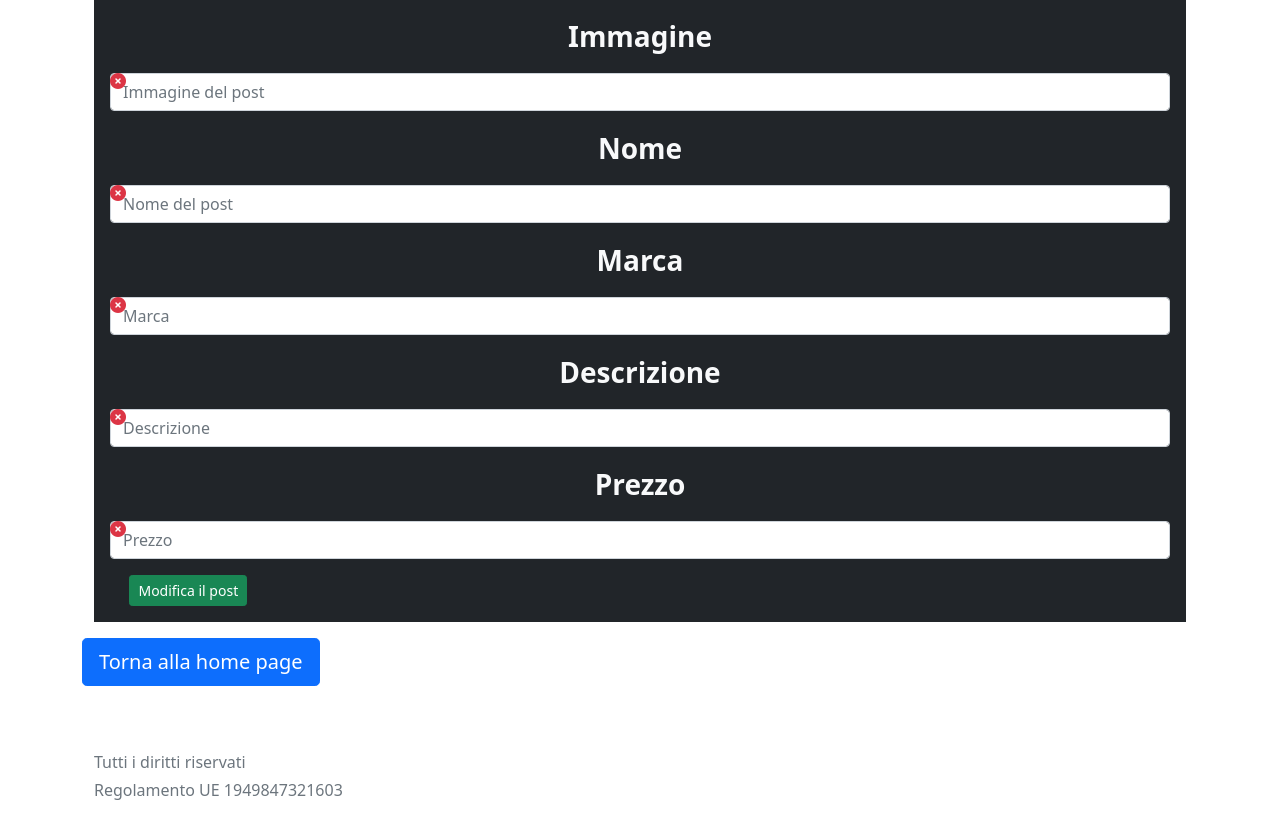
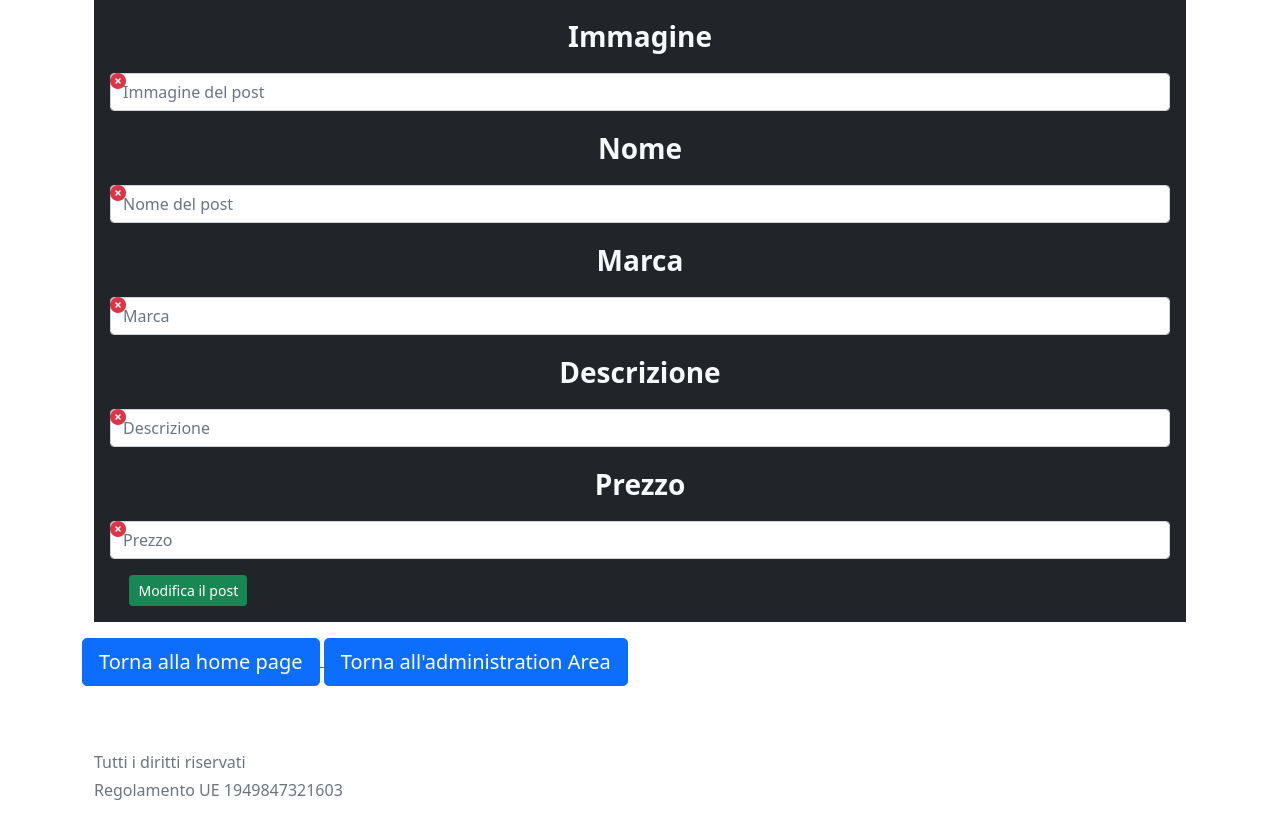
Before and after one commit to Jonnyfol/23.-esame-epicode, a plain HTML site: page modifica.html in a window 1280 px wide. Shown: the part 89-928 px from the top of the page. Drawn offline with nearby package versions, Linux system fonts and the light colour scheme; no server answers.

Commit message:
correzione di alcuni bug

```diff
--- a/create.js
+++ b/create.js
@@ -72,7 +72,7 @@ function createPostTemplate({ _id, immage, name, brand, description, price }) {
     let editBtn = document.createElement("a");
     editBtn.classList.add("btn", "btn-primary", "btn-sm");
     editBtn.href = `modifica.html?pid=${_id}`;
-    editBtn.target = "_blank";
+
     let editImg = document.createElement("i");
     editImg.classList.add("fa-solid", "fa-pencil");
     let editText = document.createElement("span");
--- a/modifica.html
+++ b/modifica.html
@@ -88,6 +88,11 @@
 </a>
 
 
+<a href="create.html">
+    <button type="button" class="btn btn-primary btn-lg my-3">Torna all'administration Area</button>
+</a>
+
+
   <footer class="text-muted py-5">
     <div class="container">
 
```
